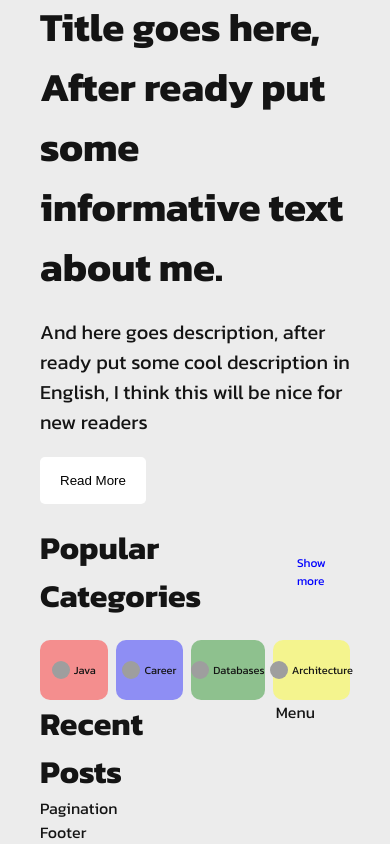
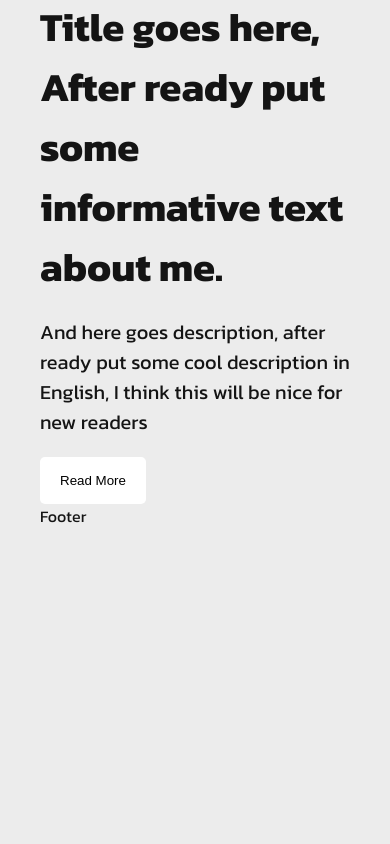
Before and after one commit to gabrielinaciosouza/blog, a Next.js app in the folder blog-web/: page / in a window 390 px wide. Shown: the part 409-1253 px from the top of the page. After the commit the page ends 937 px from the top, so only its background shows below. Built offline with nearby package versions, Linux system fonts and the light colour scheme; grey boxes are pictures that could not be loaded.

Commit message:
refactor: Remove unused components and styles from Home page

```diff
--- a/blog-web/src/app/page.tsx
+++ b/blog-web/src/app/page.tsx
@@ -1,17 +1,12 @@
 import styles from "./homepage.module.css"
 import Featured from "@/components/featured/Featured";
-import CategoryList from "@/components/categoryList/CategoryList";
-import CardList from "@/components/cardList/CardList";
-import Menu from "@/components/menu/Menu";
 
 export default function Home() {
     return (
         <div className={styles.container}>
             <Featured/>
-            <CategoryList/>
             <div className={styles.content}>
-                <CardList/>
-                <Menu/>
+
             </div>
         </div>
     )
--- a/blog-web/src/components/cardList/CardList.tsx
+++ /dev/null
@@ -1,22 +0,0 @@
-import React from "react";
-import styles from "./cardList.module.css"
-import Pagination from "@/components/pagination/Pagination";
-
-const CardList = () => {
-    return (
-        <div className={styles.container}>
-            <h1 className={styles.title}>Recent Posts</h1>
-            <div className={styles.posts}>
-                <div className={styles.post}>
-                    <div className={styles.imageContainer}>
-
-                    </div>
-                    <div className={styles.textContainer}></div>
-                </div>
-            </div>
-            <Pagination/>
-        </div>
-    )
-}
-
-export default CardList;
--- a/blog-web/src/components/cardList/cardList.module.css
+++ /dev/null
@@ -1,3 +0,0 @@
-.container {
-    flex: 5;
-}
--- a/blog-web/src/components/categoryList/CategoryList.tsx
+++ /dev/null
@@ -1,40 +0,0 @@
-import React from "react";
-import styles from "./categoryList.module.css"
-import Link from "next/link";
-import {Category} from "@/models/category";
-import Image from "next/image";
-
-const CategoryList = () => {
-    const categories = [
-        new Category("id1", "Java", "https://cdn.worldvectorlogo.com/logos/java.svg", "#FF000066"),
-        new Category("id2", "Career", "https://nfil.net/wp-content/uploads/2024/01/Career-Readiness.jpg", "#0000FF66"),
-        new Category("id3", "Databases", "https://www.bruker.com/pl/products-and-solutions/infrared-and-raman/opus-spectroscopy-software/database/_jcr_content/teaserImage.coreimg.jpeg/1594725147750/database-icon.jpeg", "#00800066"),
-        new Category("id4", "Architecture", "https://external-preview.redd.it/i7layUrGWM3wMxy6gn6n0B2mpUgHD1pilLOg-btC5RE.jpg?width=640&crop=smart&auto=webp&s=bc339e9c316d1d3341cd92155dc03459ac1993b6", "#FFFF0066"),
-    ]
-    return (
-        <div className={styles.container}>
-            <div className={styles.headline}>
-                <h1 className={styles.title}>Popular Categories</h1>
-                <Link href="/" className={styles.categoriesLink}>Show more</Link>
-            </div>
-            <div className={styles.categories}>
-            {
-                    categories.map(category => (
-
-                        <Link href={`/blog?category=${category.categoryName}`}
-                              className={styles.category}
-                              style={{backgroundColor: category.categoryColor, width: `${100 / categories.length}%`}}
-                              key={category.categoryId}>
-                            <Image src={category.categoryImageUrl} alt="" width={32} height={32}
-                                   className={styles.image}/>
-                            {category.categoryName}
-                        </Link>
-                    ))
-                }
-
-            </div>
-        </div>
-    )
-}
-
-export default CategoryList;
--- a/blog-web/src/components/categoryList/categoryList.module.css
+++ /dev/null
@@ -1,95 +0,0 @@
-.container {
-
-}
-
-.headline {
-    display: flex;
-    justify-content: space-between;
-    align-items: center;
-}
-
-.title {
-    margin: 32px 0;
-}
-
-.categoriesLink {
-    color: blue;
-}
-
-.categories {
-    display: flex;
-    justify-content: space-between;
-    gap: 20px;
-}
-
-.category {
-    display: flex;
-    align-items: center;
-    gap: 10px;
-    text-transform: capitalize;
-    height: 80px;
-    justify-content: center;
-    border-radius: 10px;
-}
-
-.image {
-    border-radius: 50%;
-}
-
-@media screen and (max-width: 1280px) {
-
-}
-@media screen and (max-width: 1024px) {
-   .image {
-       width: 28px;
-       height: 28px;
-   }
-
-    .category {
-        font-size: 14px;
-    }
-}
-@media screen and (max-width: 768px) {
-    .category {
-        font-size: 12px;
-        height: 60px;
-    }
-
-    .categories {
-        gap: 4px;
-    }
-
-    .image {
-        width: 20px;
-        height: 20px;
-    }
-
-}
-@media screen and (max-width: 640px) {
-
-    .category {
-        font-size: 11px;
-    }
-
-    .categories {
-        gap: 8px;
-    }
-
-    .category {
-        gap: 4px;
-    }
-
-    .image {
-        width: 18px;
-        height: 18px;
-    }
-
-    .title {
-        margin: 20px 0;
-    }
-
-    .categoriesLink {
-        font-size: 12px;
-    }
-
-}
--- a/blog-web/src/components/menu/Menu.tsx
+++ /dev/null
@@ -1,10 +0,0 @@
-import React from "react";
-import styles from "./menu.module.css"
-
-const Menu = () => {
-    return (
-        <div className={styles.container}>Menu</div>
-    )
-}
-
-export default Menu;
--- a/blog-web/src/components/menu/menu.module.css
+++ /dev/null
@@ -1,3 +0,0 @@
-.container {
-    flex: 2
-}
```
